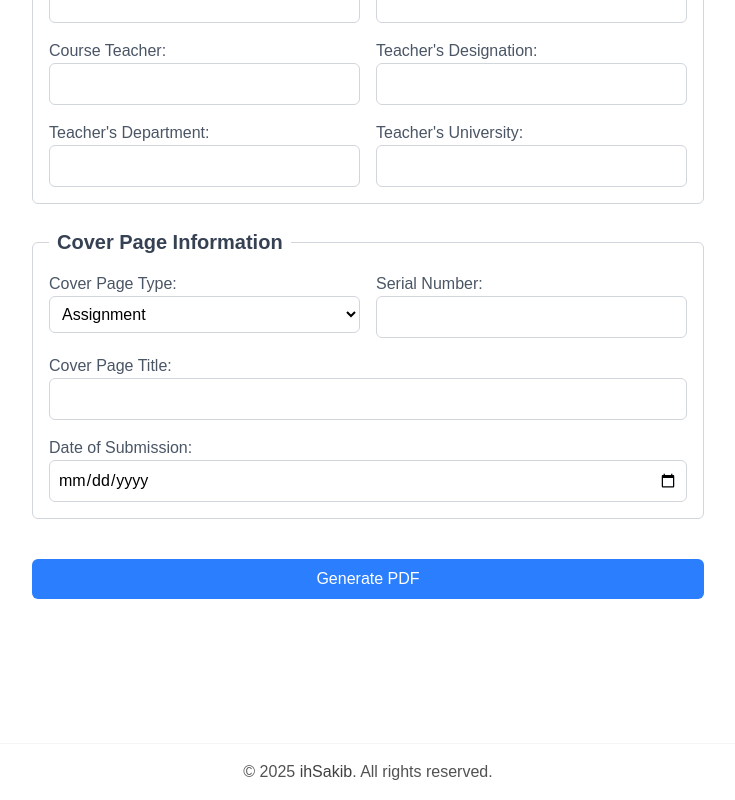
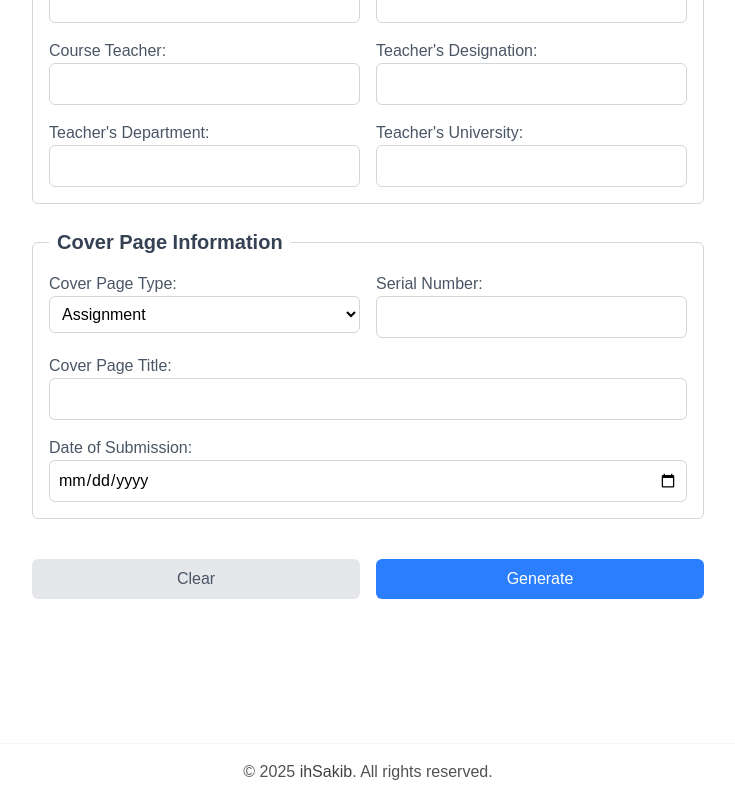
Before and after one commit to ihSakib/cpg, a Next.js app: page /generate in a window 1280 px wide. Shown: the part 433-1233 px from the top of the page, without its empty margins (272-1007 px from the left). Built offline with nearby package versions, Linux system fonts and the light colour scheme.

Commit message:
Add clear form functionality and update button layout in CoverPageForm

```diff
--- a/app/generate/page.jsx
+++ b/app/generate/page.jsx
@@ -21,18 +21,39 @@ export default function CoverPageForm() {
     submissionDate: "",
   });
 
-  // useEffect(() => {
-  //   const savedData = sessionStorage.getItem("formData");
-  //   if (savedData) setFormData(JSON.parse(savedData));
-  // }, []);
+  function clearForm() {
+    setFormData({
+      studentName: "",
+      studentID: "",
+      department: "Computer Science and Engineering",
+      session: "",
+      courseName: "",
+      courseCode: "",
+      teacherName: "",
+      teacherDesignation: "",
+      teacherDept: "",
+      teacherUni: "",
+      coverPageType: "Assignment",
+      serialNumber: "",
+      coverPageTitle: "",
+      submissionDate: "",
+    });
+    sessionStorage.clear();
+  }
+
+  useEffect(() => {
+    const savedData = sessionStorage.getItem("formData");
+    if (savedData) setFormData(JSON.parse(savedData));
+  }, []);
 
   const [isClicked, setIsClicked] = useState(false);
 
   const router = useRouter();
 
   const handleChange = (e) => {
-    setFormData({ ...formData, [e.target.name]: e.target.value });
-    // sessionStorage.setItem("formData", JSON.stringify(formData));
+    const newData = { ...formData, [e.target.name]: e.target.value };
+    setFormData(newData);
+    sessionStorage.setItem("formData", JSON.stringify(newData));
   };
 
   const handleSubmit = (e) => {
@@ -63,9 +84,6 @@ export default function CoverPageForm() {
       router.push(
         `/download?studentName=${studentName}&studentID=${studentID}&department=${department}&session=${session}&courseName=${courseName}&courseCode=${courseCode}&teacherName=${teacherName}&teacherDesignation=${teacherDesignation}&coverPageType=${coverPageType}&serialNumber=${serialNumber}&coverPageTitle=${coverPageTitle}&submissionDate=${submissionDate}&teacherDept=${teacherDept}&teacherUni=${teacherUni}`
       );
-      setTimeout(() => {
-        setIsClicked(false);
-      }, 2000);
     }, 2000);
   };
 
@@ -287,6 +305,15 @@ export default function CoverPageForm() {
           </div>
         </fieldset>
 
+        <div className=" flex gap-4 ">
+          {/* Reset Button */}
+          <button
+            type="reset"
+            onClick={clearForm}
+            className="mt-4 bg-gray-200 text-gray-600 font-medium py-2 w-full rounded-md hover:bg-gray-300 transition duration-200 cursor-pointer"
+          >
+            Clear
+          </button>
           {/* Submit Button */}
           <button
             type="submit"
@@ -295,9 +322,10 @@ export default function CoverPageForm() {
             {isClicked ? (
               <i className="fa-solid fa-spinner fa-spin-pulse"></i>
             ) : (
-            "Generate PDF"
+              "Generate"
             )}
           </button>
+        </div>
       </form>
     </div>
   );
```
Lines whose indentation alone changed are shown as unchanged.
